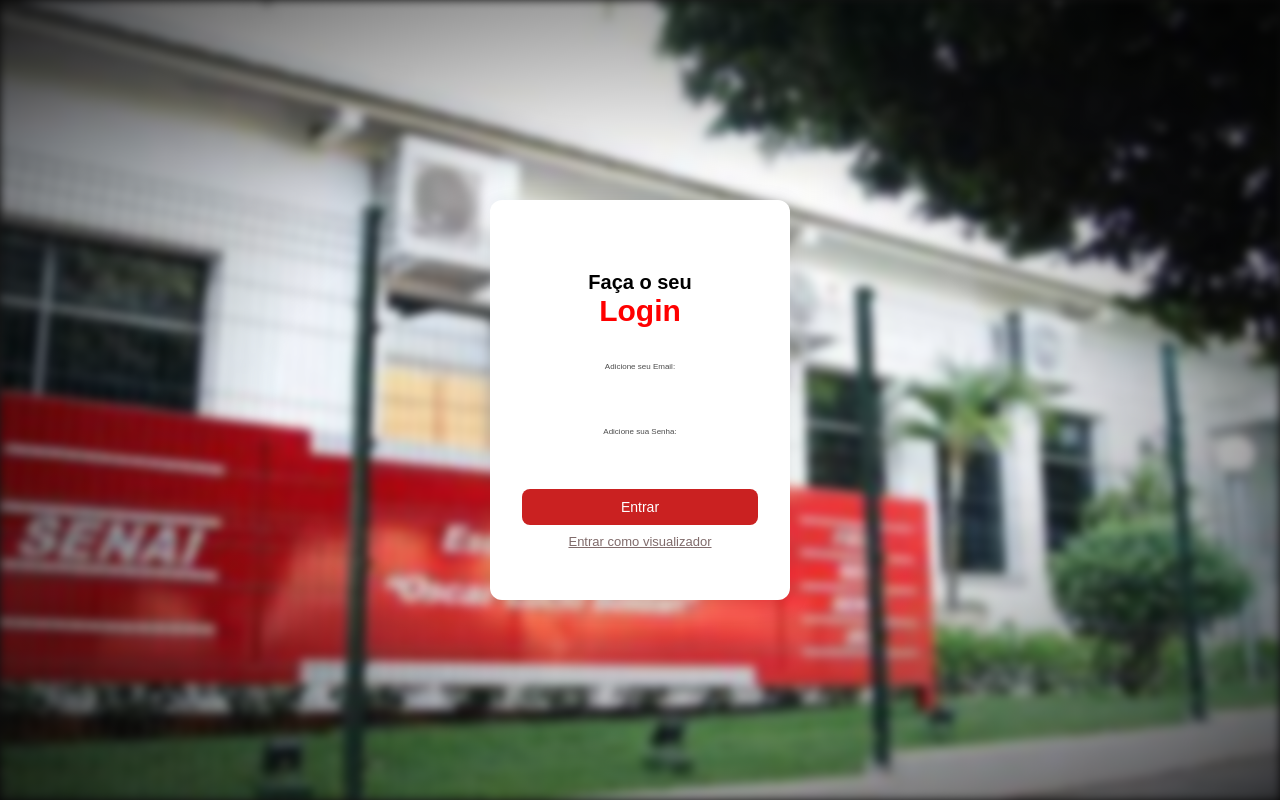
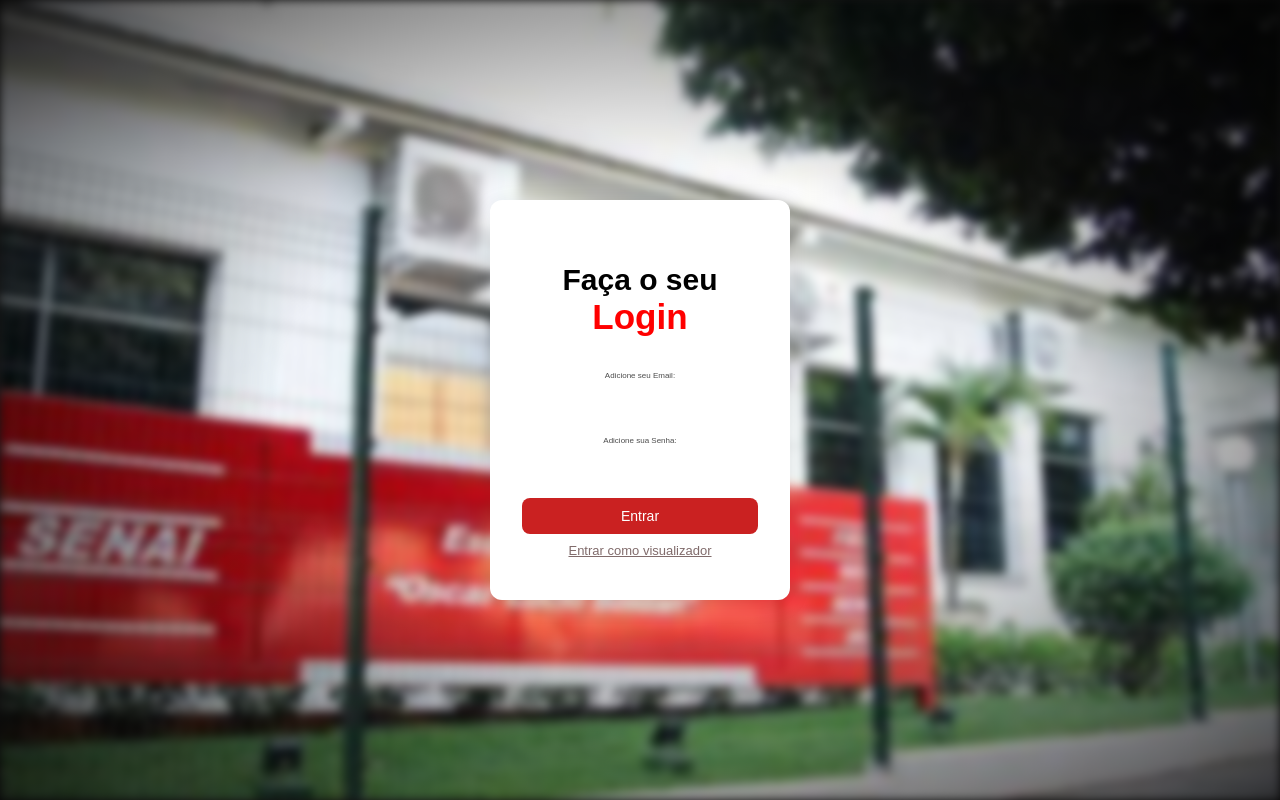
Before and after one commit to luisguassu-create/Exibi-o-Digital, a Next.js app in the folder frontend/cartazes-site/: page / in a window 1280 px wide. Built offline with nearby package versions, Linux system fonts and the light colour scheme.

Commit message:
AtualizacaoNoSenai

```diff
--- a/frontend/cartazes-site/src/app/Botao/botao-mais.tsx
+++ b/frontend/cartazes-site/src/app/Botao/botao-mais.tsx
@@ -26,6 +26,7 @@ export function Botemais({ corFundo, opcao1, opcao2 }: Props) {
 }
 
     return (
+
         <div style={{ position: "relative" }}>
             <button
                 onClick={() => setAberto(!aberto)}
--- a/frontend/cartazes-site/src/app/page.tsx
+++ b/frontend/cartazes-site/src/app/page.tsx
@@ -20,7 +20,7 @@ export default function Home() {
       const tl = gsap.timeline();
 
       tl.from(".login", { opacity: 0, y: 40, duration: 0.8, ease: "power3.out" })
-        .from(".textcima", { opacity: 0, scale: 0.8, duration: 0.6 }, "-=0.4")
+        .from(".textcima", { opacity: 0, scale: 0.8, duration: 0.6 }, "-=0.3")
         .from(".animacaixa", { opacity: 0, x: -20, stagger: 0.15, duration: 0.5 }, "-=0.3");
 
       const inputs = containerRef.current?.querySelectorAll<HTMLInputElement>("input");
@@ -113,9 +113,9 @@ export default function Home() {
       {/* Conteúdo por cima do background */}
       <div className="login" style={{ position: "relative", zIndex: 2 }}>
         <div className="textcima">
-          <h1 style={{ fontSize: "20px" }}>
+          <h1 style={{ fontSize: "30px" }}>
             Faça o seu <br />
-            <span style={{ fontSize: "30px", color: "red" }}>Login</span>
+            <span style={{ fontSize: "35px", color: "red" }}>Login</span>
           </h1>
           <br />
         </div>
```
Also changed, not shown: frontend/cartazes-site/package.json (+7 -1 lines), frontend/cartazes-site/src/app/site/layout.tsx (+16 -1 lines), 1 other file (tests, documents, lock files or other folders).
